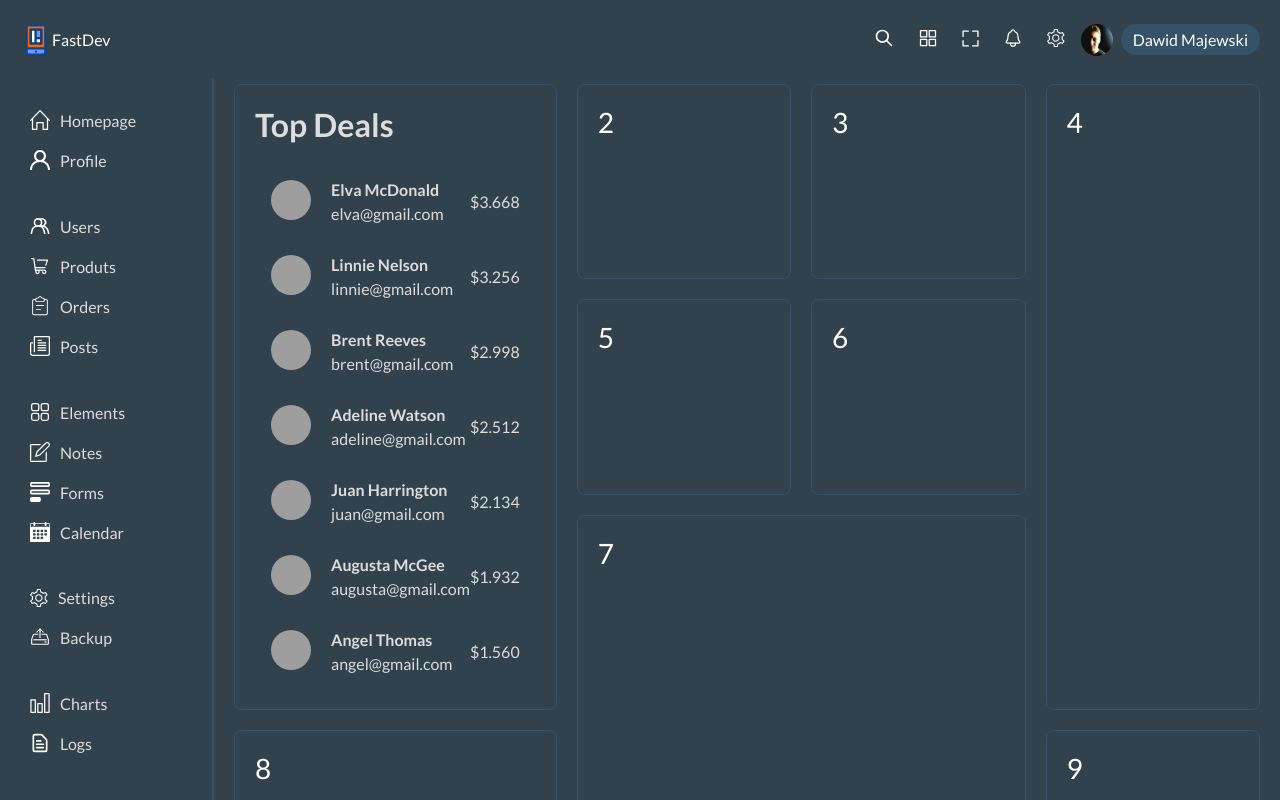
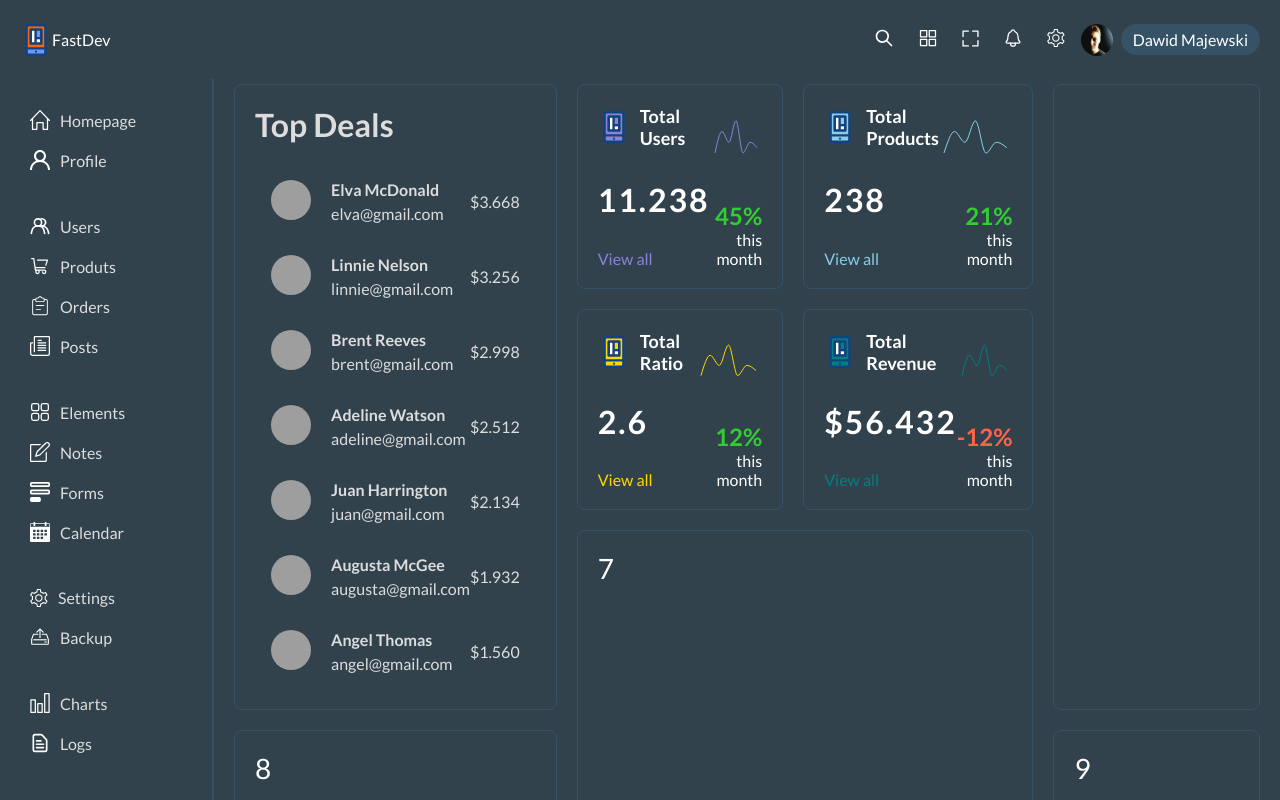
Before and after one commit to dawid-majewski-pl/dashboard, a React (Vite) app: page / in a window 1280 px wide. Shown: the top 800 px of the page. Built offline with nearby package versions, Linux system fonts and the light colour scheme; grey boxes are pictures that could not be loaded.

Commit message:
Chart component added with content and style, with data from stats.ts

```diff
--- a/package.json
+++ b/package.json
@@ -14,6 +14,7 @@
     "react": "^18.2.0",
     "react-dom": "^18.2.0",
     "react-router-dom": "^6.14.2",
+    "recharts": "^2.7.2",
     "sass": "^1.64.1"
   },
   "devDependencies": {
--- /dev/null
+++ b/src/components/chart/Chart.tsx
@@ -0,0 +1,55 @@
+import { Link } from "react-router-dom";
+import { LineChart, Line, XAxis, YAxis, CartesianGrid, Tooltip, Legend, ResponsiveContainer } from 'recharts';
+import "./chart.scss";
+
+type Props = {
+    color: string;
+    icon: string;
+    title: string;
+    alt: string;
+    dataKey: string;
+    number: number | string;
+    percentage: number;
+    chartData: object[];
+}
+
+const Chart = (props:Props) => {
+    return (
+        <div className="Chart">
+            <div className="Chart__info-container">
+                <div className="Chart__header">
+                    <img src={props.icon} alt={props.alt} />
+                    <h2 className="Chart__title">{props.title}</h2>
+                </div>
+                <p className="Chart__count">{props.number}</p>
+                <Link className="Chart__link" style={{color:props.color}}  to=",">View all</Link>
+            </div>
+            <div className="Chart__info">
+                <div className="Chart__graph">
+                    <ResponsiveContainer width="99%" height="100%">
+                        <LineChart width={300} height={100} data={props.chartData}>
+                            <Tooltip
+                                contentStyle={{background:"#355266", border: "none", borderRadius: "8px", padding: "4px 8px", fontSize: "16px"}}
+                                labelStyle={{display:"none"}}
+                                position={{x:10, y:90}}
+                            />
+                            <Line
+                                type="monotone"
+                                dataKey={props.dataKey}
+                                stroke={props.color}
+                                strokeWidth={1}
+                                dot={false}
+                                />
+                            </LineChart>
+                    </ResponsiveContainer>
+                </div>
+                <div className="Chart__stats">
+                    <p className="Chart__percentage" style={{color: props.percentage<0 ? "tomato" : "limegreen"}}>{props.percentage}%</p>
+                    <p className="Chart__duration">this month</p>
+                </div>
+            </div>
+        </div>
+    )
+}
+
+export default Chart
--- /dev/null
+++ b/src/components/chart/chart.scss
@@ -0,0 +1,53 @@
+@import "/src/styles/variables.scss";
+.Chart {
+    display: flex;
+    justify-content: space-between;
+    height: 100%;
+    &__info-container {
+        display: flex;
+        flex-direction: column;
+        justify-content: space-between;
+        flex: 3;
+    }
+    &__header {
+        font-size: 12px;
+        display: flex;
+        align-items: center;
+        gap: 10px;
+    }
+    &__count {
+        font-weight: 700;
+        font-size: 32px;
+        letter-spacing: 2px;
+    }
+    &__link {
+        font-size: 16px;
+        color: $chart-link;
+        transition: .2s;
+        &:hover {
+            color: $chart-link-hover;
+        }
+    }
+    &__info {
+        flex: 2;
+        display: flex;
+        flex-direction: column;
+        justify-content: space-between;
+    }
+    &__graph {
+        width: 100%;
+        height: 60%;
+    }
+    &__stats {
+        display: flex;
+        flex-direction: column;
+        text-align: right;
+    }
+    &__percentage {
+        font-weight: 700;
+        font-size: 24px;
+    }
+    &__duration {
+        font-size: 16px;
+    }
+}
--- a/src/pages/home/Home.tsx
+++ b/src/pages/home/Home.tsx
@@ -1,15 +1,17 @@
 import "./home.scss";
 import Deals from '../../components/deals/Deals'
+import Chart from '../../components/chart/Chart'
+import { chartBoxConversion, chartBoxProduct, chartBoxRevenue, chartBoxUser } from '../../stats'
 
 const Home = () => {
     return (
         <div className="Home">
         <div className="Home__box Home__box--1"><Deals /></div>
-        <div className="Home__box Home__box--2">2</div>
-        <div className="Home__box Home__box--3">3</div>
-        <div className="Home__box Home__box--4">4</div>
-        <div className="Home__box Home__box--5">5</div>
-        <div className="Home__box Home__box--6">6</div>
+        <div className="Home__box Home__box--2"><Chart {...chartBoxUser}/></div>
+        <div className="Home__box Home__box--3"><Chart {...chartBoxProduct}/></div>
+        <div className="Home__box Home__box--4"></div>
+        <div className="Home__box Home__box--5"><Chart {...chartBoxConversion}/></div>
+        <div className="Home__box Home__box--6"><Chart {...chartBoxRevenue}/></div>
         <div className="Home__box Home__box--7">7</div>
         <div className="Home__box Home__box--8">8</div>
         <div className="Home__box Home__box--8">9</div>
--- a/src/stats.ts
+++ b/src/stats.ts
@@ -53,7 +53,8 @@ export const topDealUsers = [
 
 export const chartBoxUser = {
   color: "#8884d8",
-  icon: "/userIcon.svg",
+  icon: "src/svg/userIcon.svg",
+  alt: "User icon.",
   title: "Total Users",
   number: "11.238",
   dataKey: "users",
@@ -71,7 +72,8 @@ export const chartBoxUser = {
 
 export const chartBoxProduct = {
   color: "skyblue",
-  icon: "/productIcon.svg",
+  icon: "src/svg/productIcon.svg",
+  alt: "Product icon.",
   title: "Total Products",
   number: "238",
   dataKey: "products",
@@ -88,7 +90,8 @@ export const chartBoxProduct = {
 };
 export const chartBoxRevenue = {
   color: "teal",
-  icon: "/revenueIcon.svg",
+  icon: "src/svg/revenueIcon.svg",
+  alt: "Revenue icon.",
   title: "Total Revenue",
   number: "$56.432",
   dataKey: "revenue",
@@ -105,7 +108,8 @@ export const chartBoxRevenue = {
 };
 export const chartBoxConversion = {
   color: "gold",
-  icon: "/conversionIcon.svg",
+  icon: "src/svg/conversionIcon.svg",
+  alt: "Conversion icon.",
   title: "Total Ratio",
   number: "2.6",
   dataKey: "ratio",
--- a/src/styles/variables.scss
+++ b/src/styles/variables.scss
@@ -6,3 +6,7 @@ $dark-bg: #29363f;
 $main-font: #ffffff;
 $light-font: #dddddd;
 $dark-font: #b8d1ff;
+
+// LINK
+$chart-link: rgb(85, 162, 250);
+$chart-link-hover: rgb(116, 188, 236);
```
Also changed, not shown: 1 other file (tests, documents, lock files or other folders).
